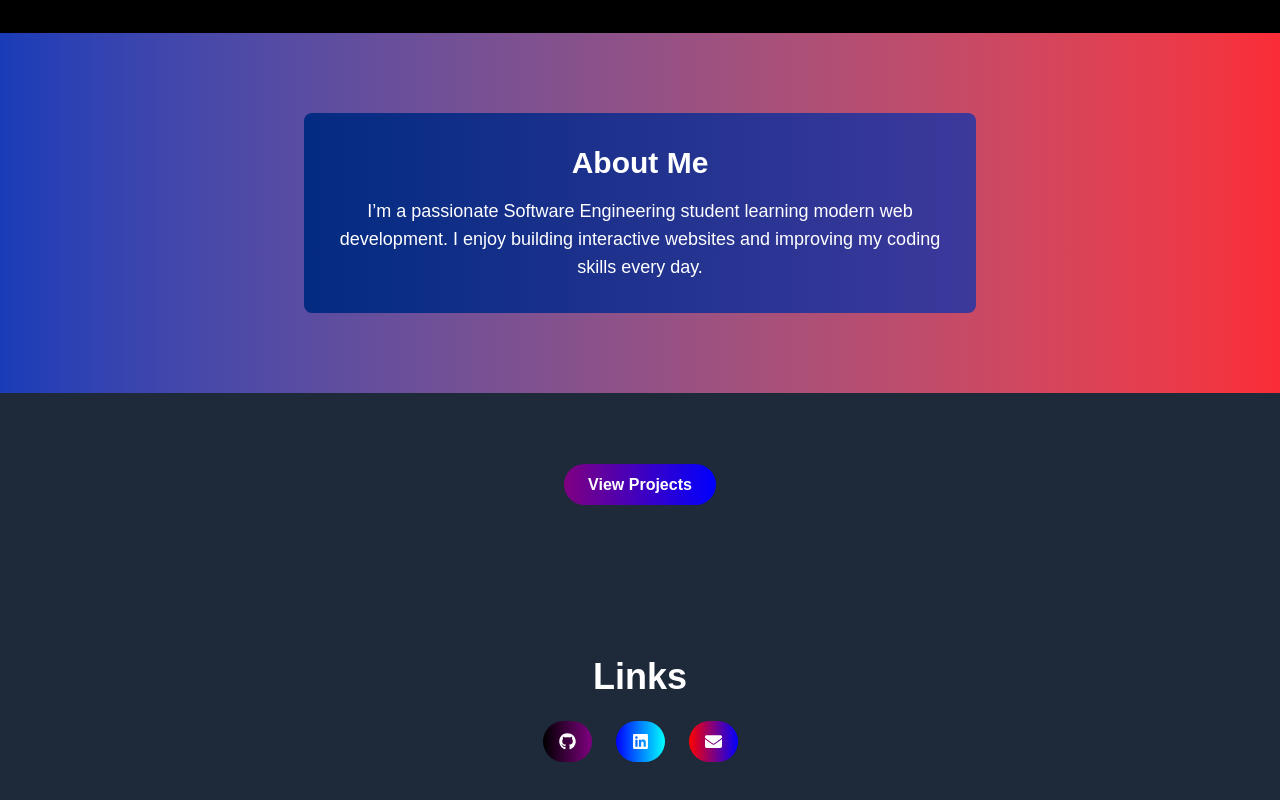
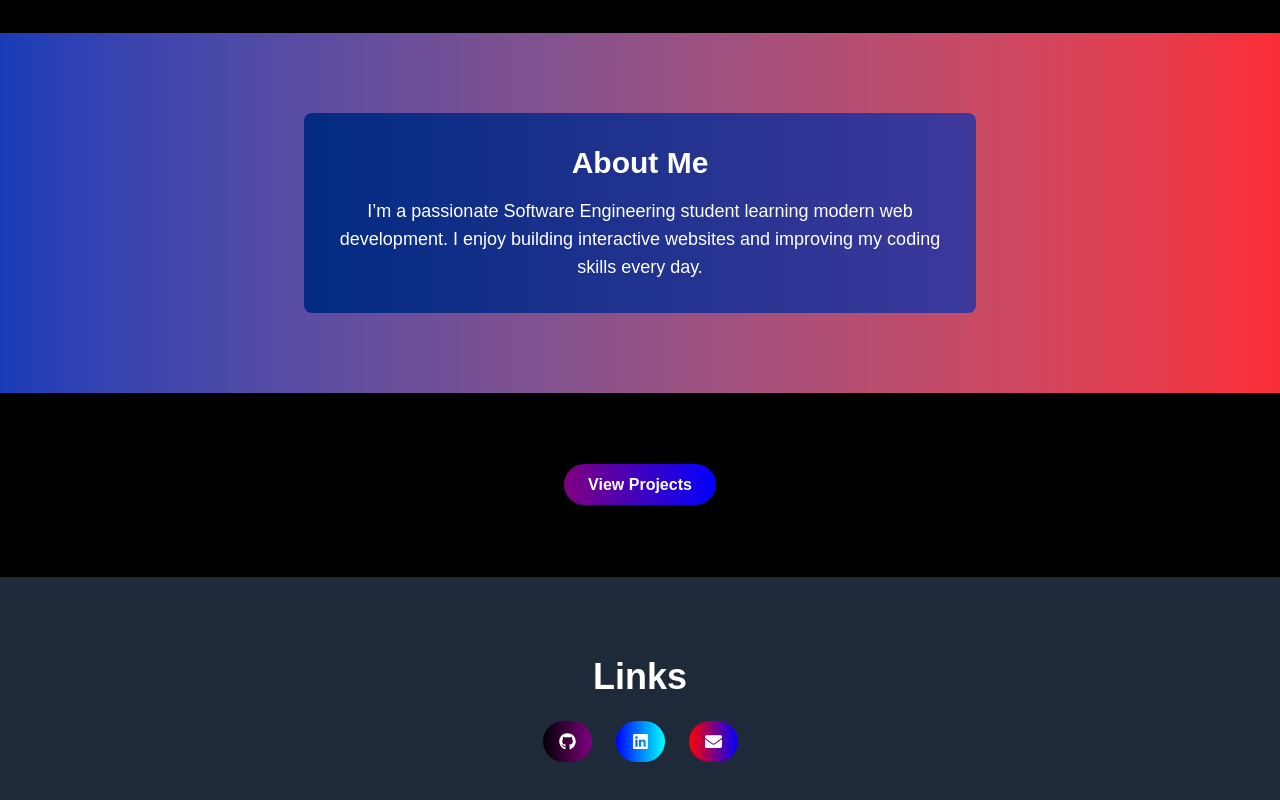
Before and after one commit to sameer890678/portfolio, a Next.js app: page / in a window 1280 px wide. Shown: the part 767-1567 px from the top of the page. Built offline with nearby package versions, Linux system fonts and the light colour scheme.

Commit message:
changing background color

```diff
--- a/app/page.tsx
+++ b/app/page.tsx
@@ -61,7 +61,7 @@ export default function Home() {
 </section>
 
 {/*Projetcs*/}
-<section className="py-20 px-4 bg-gray-800 text-center">
+<section className="py-20 px-4 bg-black text-center">
 <Link
   href="/Projects"
   className="px-6 py-3 rounded-full text-white font-semibold hover:scale-105 transition-all duration-300"
```
